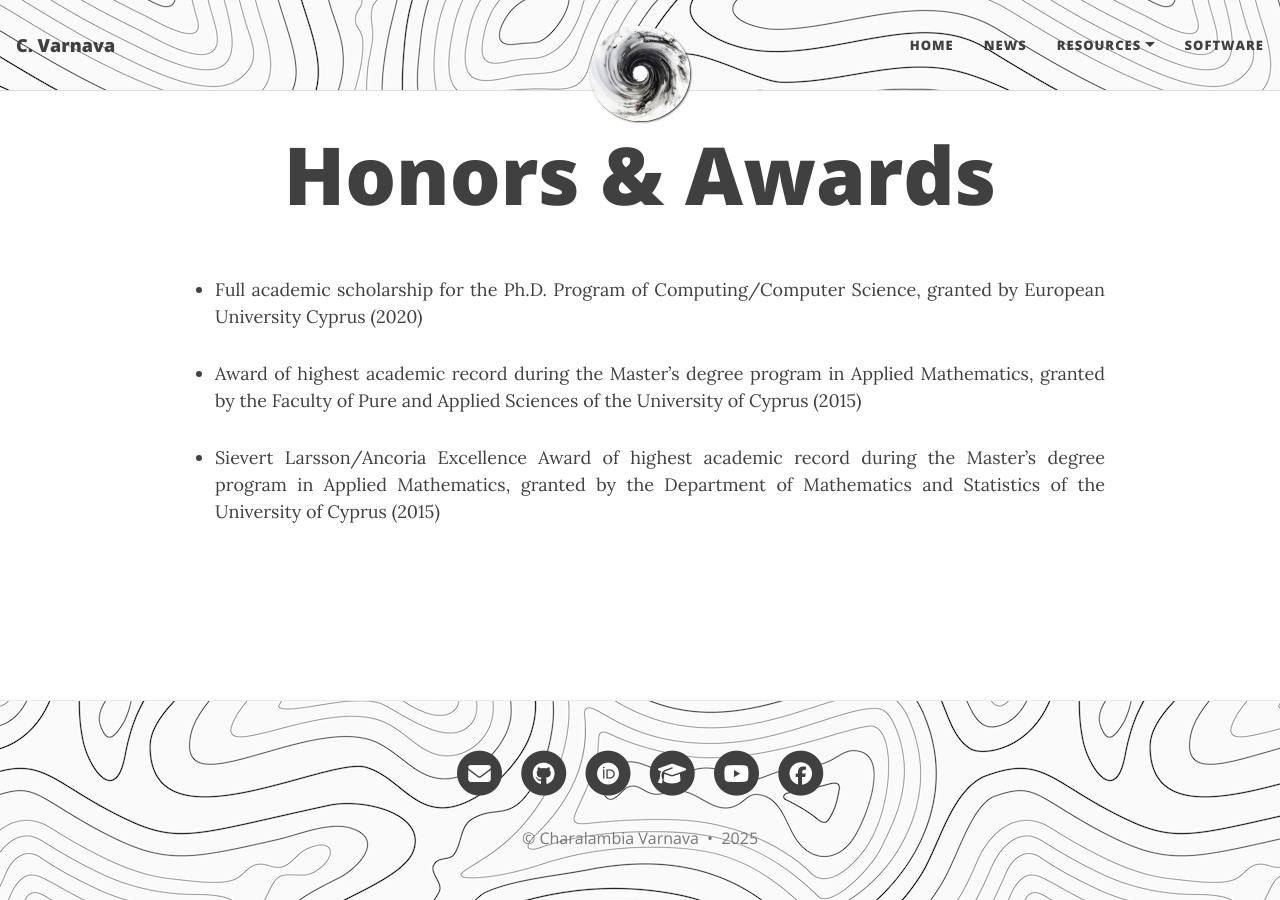
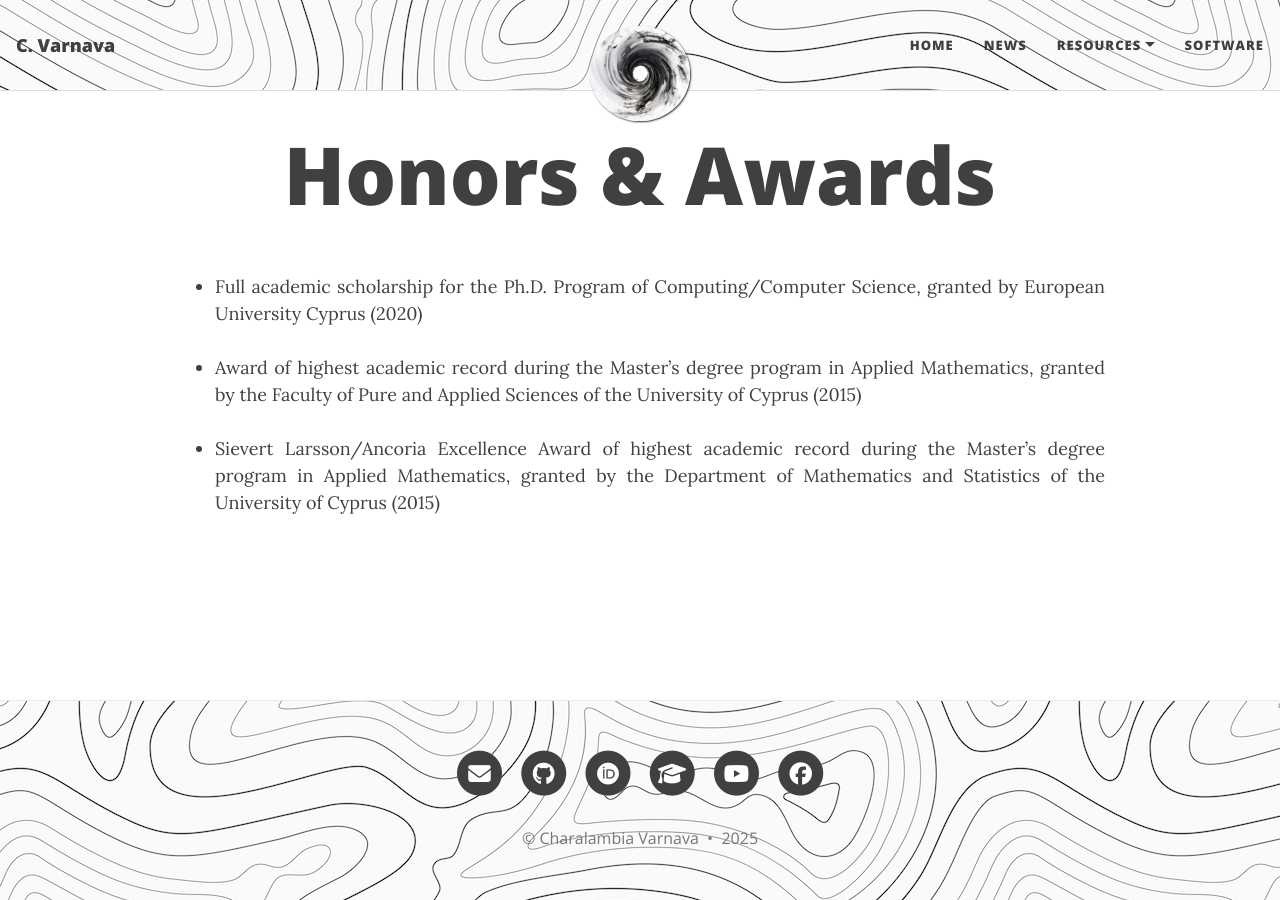
Before and after one commit to ch-var/ch-var.github.io, a Jekyll site: the page built from awards.html, in a window 1280 px wide. Built offline with Jekyll 4.4.1, drawn with Linux system fonts in a browser that asks for light colours.

Commit message:
Update awards.html

```diff
--- a/awards.html
+++ b/awards.html
@@ -20,12 +20,12 @@ title: Honors & Awards
   }
 </style>
 
-<p></p>
+<br>
 <ul>
 <li class="responsive-margin">Full academic scholarship for the Ph.D. Program of Computing/Computer Science, granted by European University Cyprus (2020)</li>
-<p></p>
+<br>
 <li class="responsive-margin">Award of highest academic record during the Master’s degree program in Applied Mathematics, granted by the Faculty of Pure and Applied Sciences of the University of Cyprus (2015)</li>
-<p></p>
+<br>
 <li class="responsive-margin">Sievert Larsson/Ancoria Excellence Award of highest academic record during the Master’s degree program in Applied Mathematics, granted by the Department of Mathematics and Statistics of the University of Cyprus (2015)</li>
 </ul>
 
```
